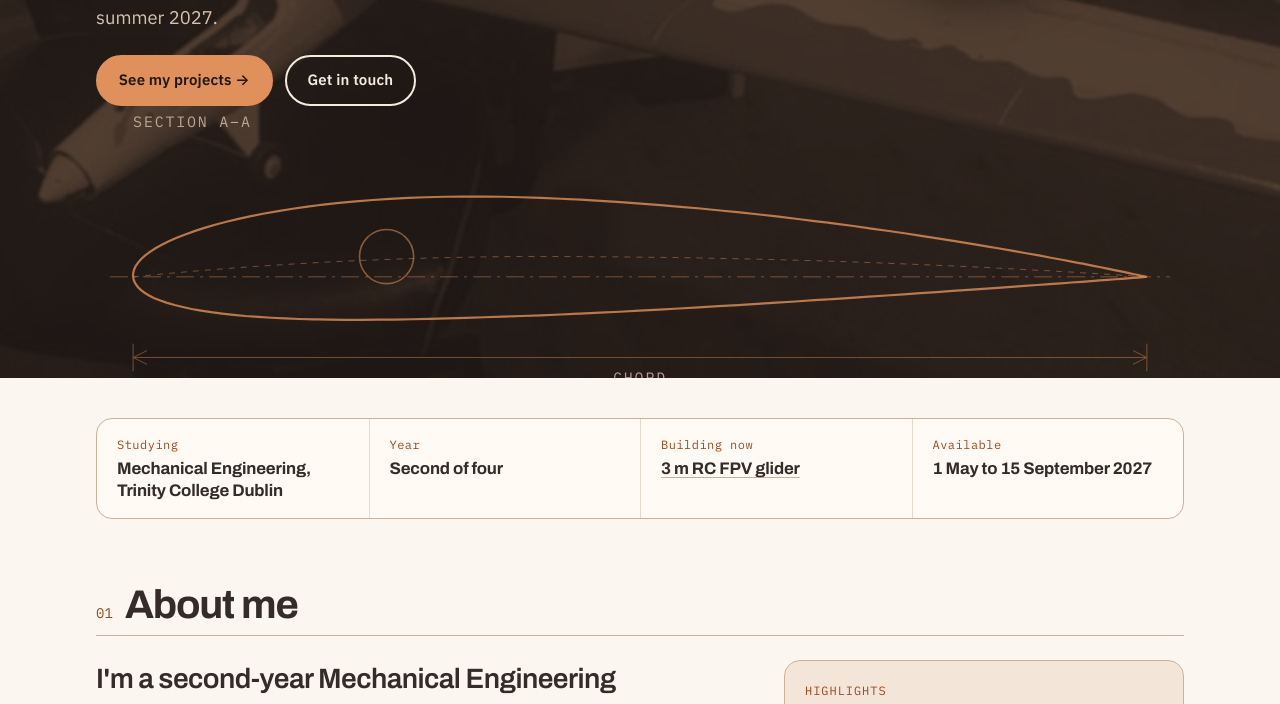
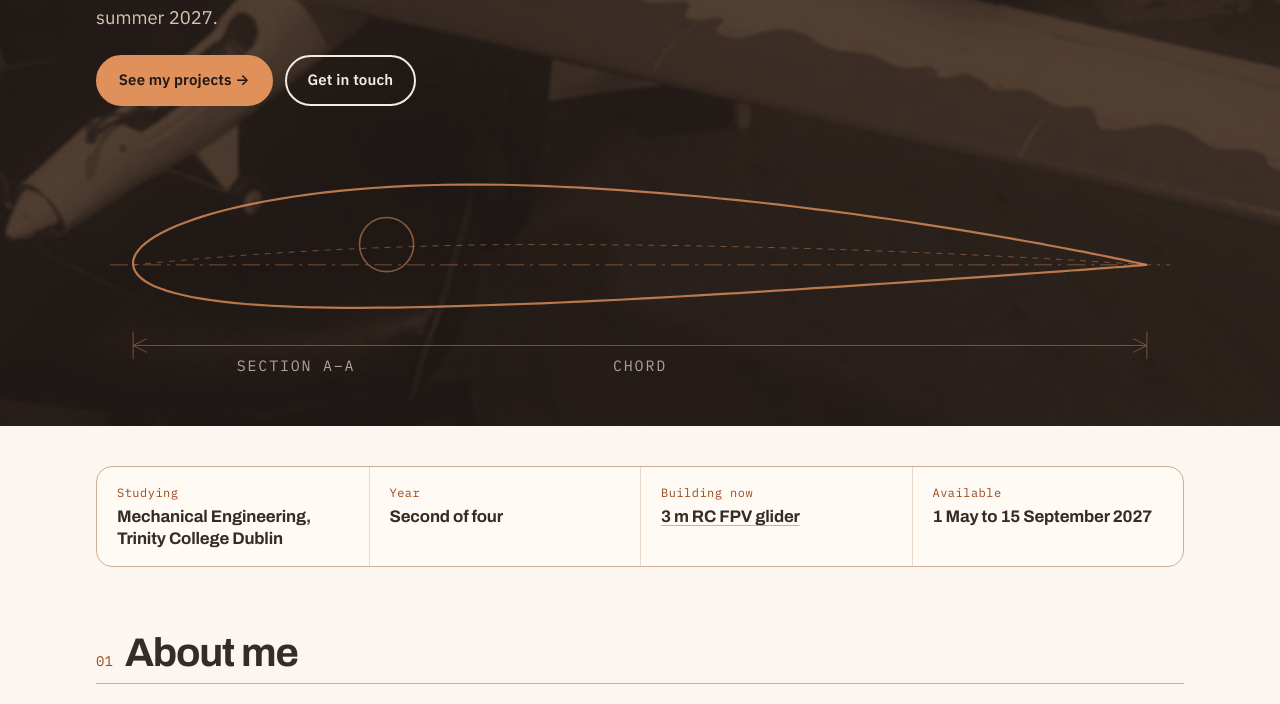
Before and after one commit to MykolaMats1uk/MykolaMats1uk.github.io, a plain HTML site: page index.html in a window 1280 px wide. Shown: the part 563-1267 px from the top of the page. Drawn offline with Linux system fonts and the light colour scheme.

Commit message:
Keep the wing drawing's labels inside the hero
The CHORD label was cut off at the bottom of the hero. I moved the drawing up and left it more room, and put SECTION A–A on the same line as CHORD so it no longer runs into the buttons or off the left edge on smaller screens.

```diff
--- a/css/style.css
+++ b/css/style.css
@@ -300,7 +300,7 @@ ul { padding-left: 1.25rem; }
   position: absolute;
   z-index: -1;
   left: 50%;
-  bottom: -3rem;
+  bottom: 0.75rem;
   width: min(72rem, 125%);
   transform: translateX(-50%);
   height: auto;
@@ -330,7 +330,7 @@ ul { padding-left: 1.25rem; }
   gap: 2.5rem;
   padding-top: 4rem;
   /* leave a strip along the bottom for the wing-section drawing */
-  padding-bottom: clamp(9rem, 24vw, 17rem);
+  padding-bottom: clamp(12rem, 28vw, 20rem);
 }
 
 .hero h1 {
--- a/index.html
+++ b/index.html
@@ -8,7 +8,7 @@
   <link rel="icon" href="data:,">
   <link rel="preload" href="fonts/ibm-plex-sans-latin.woff2" as="font" type="font/woff2" crossorigin>
   <link rel="preload" href="fonts/archivo-latin.woff2" as="font" type="font/woff2" crossorigin>
-  <link rel="stylesheet" href="css/style.css?v=13">
+  <link rel="stylesheet" href="css/style.css?v=14">
 </head>
 <body>
   <a class="skip" href="#main">Skip to content</a>
@@ -35,7 +35,7 @@
         <circle class="draw-line" cx="280.0" cy="152.4" r="23.5"/>
         <path class="draw-line draw-thin" d="M60,240 L940,240 M60,228 L60,252 M940,228 L940,252 M72,234 L60,240 L72,246 M928,234 L940,240 L928,246"/>
         <text class="draw-label" x="500.0" y="262" text-anchor="middle">CHORD</text>
-        <text class="draw-label" x="60" y="40">SECTION A–A</text>
+        <text class="draw-label" x="150" y="262">SECTION A–A</text>
       </svg>
       <div class="wrap hero-inner">
       <div class="hero-text">
```
Also changed, not shown: about.html (+1 -1 lines), projects/glider-2m.html (+1 -1 lines), projects/glider-3m.html (+1 -1 lines), projects/index.html (+1 -1 lines), projects/sentinel.html (+1 -1 lines).
